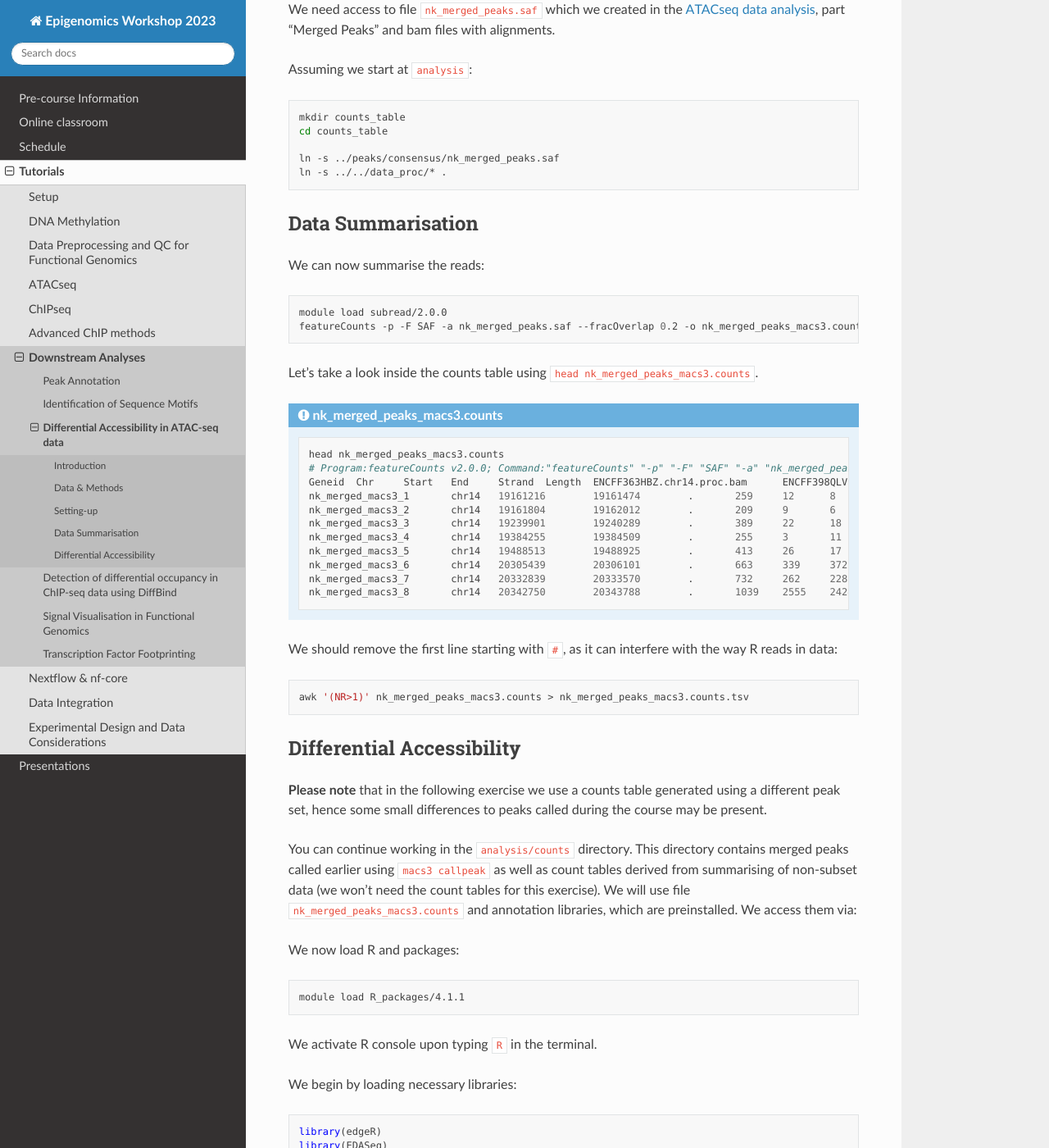
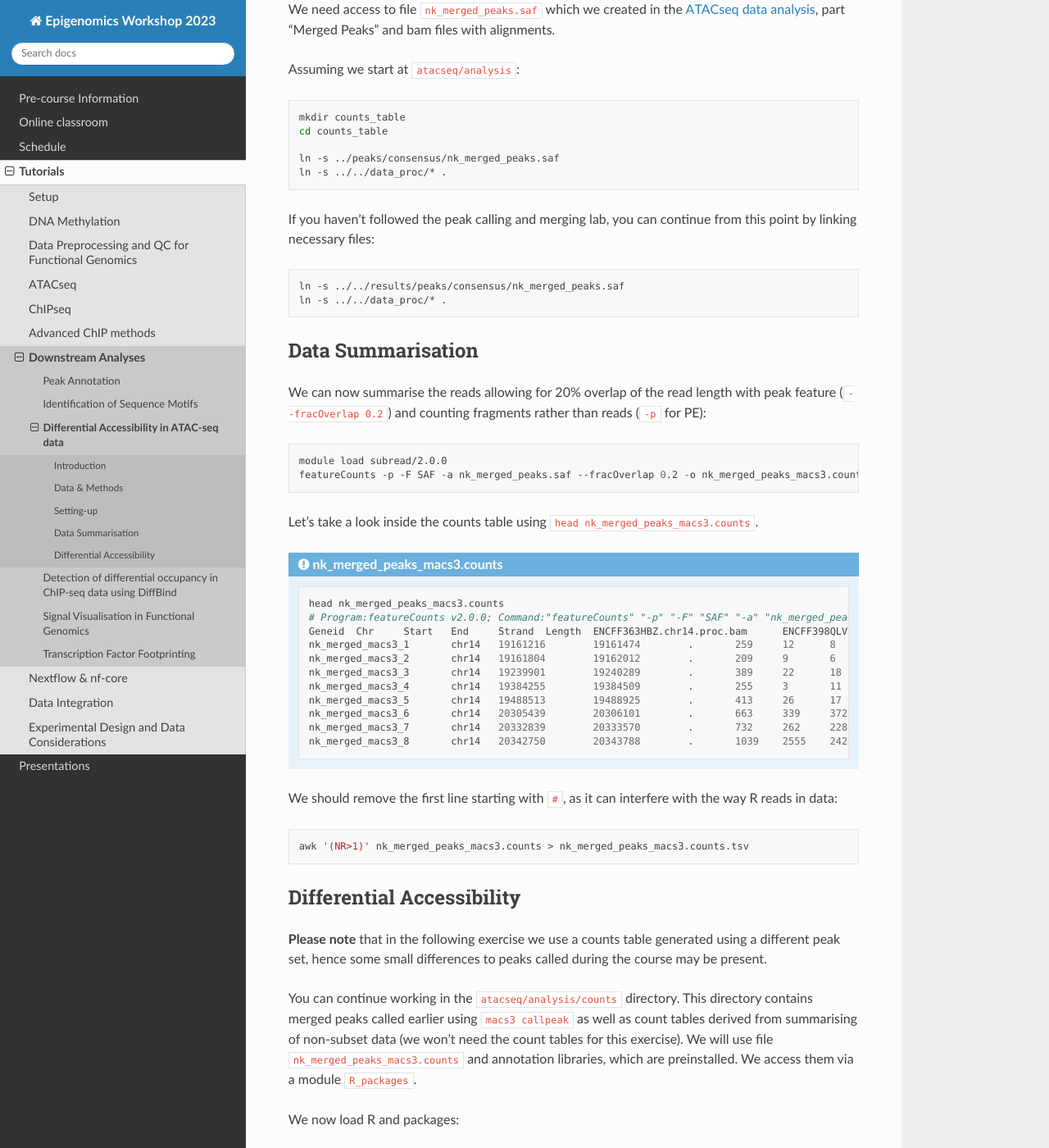
Before and after one commit to NBISweden/workshop-epigenomics-RTDs, a Sphinx documentation site: the page built from docs/content/tutorials/atac-chip-downstream/lab-DifAcces.rst, in a window 1280 px wide and 1400 px high, scrolled down 847 px. Shown: the whole window at 82% size. Built offline with Sphinx 7.4.7 and the Read the Docs theme 2.0.0, drawn with Linux system fonts in a browser that asks for light colours.

Commit message:
Update lab-DifAcces.rst

```diff
--- a/docs/content/tutorials/atac-chip-downstream/lab-DifAcces.rst
+++ b/docs/content/tutorials/atac-chip-downstream/lab-DifAcces.rst
@@ -48,7 +48,7 @@
 
 We need access to file ``nk_merged_peaks.saf`` which we created in the :doc:`ATACseq data analysis <../ATACseq/lab-atacseq-bulk>`, part "Merged Peaks" and bam files with alignments.
 
-Assuming we start at ``analysis``:
+Assuming we start at ``atacseq/analysis``:
 
 
 .. code-block:: bash
@@ -59,10 +59,19 @@
 	ln -s ../peaks/consensus/nk_merged_peaks.saf
 	ln -s ../../data_proc/* .
 
+
+If you haven't followed the peak calling and merging lab, you can continue from this point by linking necessary files:
+
+.. code-block:: bash
+
+   ln -s ../../results/peaks/consensus/nk_merged_peaks.saf
+   ln -s ../../data_proc/* .
+
+
 Data Summarisation
 =======================
 
-We can now summarise the reads:
+We can now summarise the reads allowing for 20% overlap of the read length with peak feature (``--fracOverlap 0.2``) and counting fragments rather than reads (``-p`` for PE):
 
 .. code-block:: bash
 
@@ -101,7 +110,7 @@
 **Please note** that in the following exercise we use a counts table generated using a different peak set, hence some small differences to peaks called during the course may be present.
 
 
-You can continue working in the ``analysis/counts`` directory. This directory contains merged peaks called earlier using ``macs3 callpeak`` as well as count tables derived from summarising of non-subset data (we won't need the count tables for this exercise). We will use file ``nk_merged_peaks_macs3.counts`` and annotation libraries, which are preinstalled. We access them via:
+You can continue working in the ``atacseq/analysis/counts`` directory. This directory contains merged peaks called earlier using ``macs3 callpeak`` as well as count tables derived from summarising of non-subset data (we won't need the count tables for this exercise). We will use file ``nk_merged_peaks_macs3.counts`` and annotation libraries, which are preinstalled. We access them via a module ``R_packages``.
 
 
 
```
